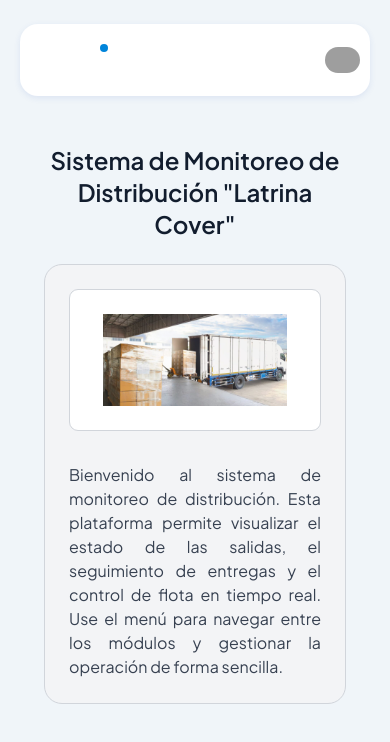
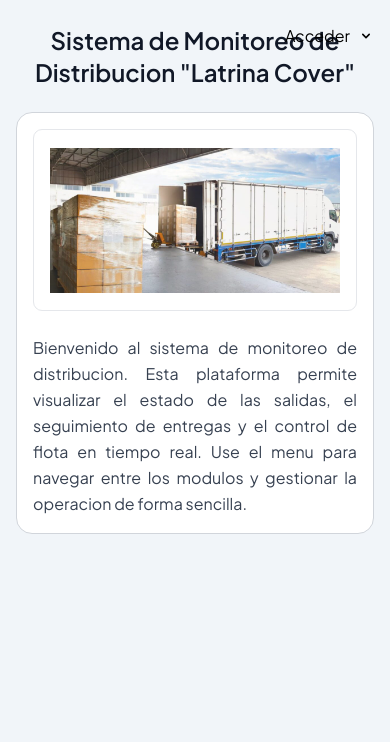
Before and after one commit to lim2002/Frontend_Monitoreo_Latrina, a React (Vite) app: page / in a window 390 px wide. Shown: the top 742 px of the page. Built offline with nearby package versions, Linux system fonts and the light colour scheme; grey boxes are pictures that could not be loaded; some icons are missing.

Commit message:
Modificacion de las pantallas de acceso y el menu dinamico por roles

```diff
--- a/src/layouts/full/shared/logo/FullLogo.tsx
+++ b/src/layouts/full/shared/logo/FullLogo.tsx
@@ -4,7 +4,7 @@ import Logo from "/src/assets/images/logos/logo_proyecto.png";
 import { Link } from "react-router";
 const FullLogo = () => {
   return (
-    <Link to={"/"}>
+    <Link to={"/inicio"}>
       <img src={Logo} alt="logo" className="block" />
     </Link>
   );
--- a/src/layouts/full/shared/logo/Logo.tsx
+++ b/src/layouts/full/shared/logo/Logo.tsx
@@ -4,7 +4,7 @@ import { Link } from 'react-router';
 
 const Logo = () => {
   return (
-   <Link to={'/'}>
+   <Link to={'/inicio'}>
       <img src={LogoIcon} alt="logo" />
     </Link>
   )
--- a/src/layouts/full/sidebar/MobileSidebar.tsx
+++ b/src/layouts/full/sidebar/MobileSidebar.tsx
@@ -8,6 +8,21 @@ import FullLogo from "../shared/logo/FullLogo";
 import 'simplebar-react/dist/simplebar.min.css';
 
 const MobileSidebar = () => {
+  // Determine role from localStorage (supports 'role' or 'rol').
+  const role =
+    (typeof window !== "undefined" && (localStorage.getItem("role") || localStorage.getItem("rol"))) ||
+    "administrador";
+
+  // Filter sidebar sections based on role.
+  const filteredSidebar = React.useMemo(() => {
+    if (role?.toLowerCase() === "administrador") {
+      return SidebarContent.filter((s) => s.heading === "Menu Administrador");
+    }
+    if (role?.toLowerCase() === "conductor") {
+      return SidebarContent.filter((s) => s.heading === "Menu");
+    }
+    return SidebarContent;
+  }, [role]);
   return (
     <>
       <div>
@@ -21,8 +36,8 @@ const MobileSidebar = () => {
           <SimpleBar className="h-[calc(100vh_-_242px)]">
             <SidebarItems className=" mt-2">
               <SidebarItemGroup className="sidebar-nav hide-menu">
-                {SidebarContent &&
-                  SidebarContent?.map((item, index) => (
+                {filteredSidebar &&
+                  filteredSidebar?.map((item, index) => (
                     <div className="caption" key={item.heading}>
                       <React.Fragment key={index}>
                         <h5 className="text-dark/60 uppercase font-medium leading-6 text-xs pb-2 ps-6">
--- a/src/layouts/full/sidebar/Sidebar.tsx
+++ b/src/layouts/full/sidebar/Sidebar.tsx
@@ -1,5 +1,5 @@
 
-import {  Sidebar, SidebarItemGroup, SidebarItems } from "flowbite-react";
+import { Sidebar, SidebarItemGroup, SidebarItems } from "flowbite-react";
 import SidebarContent from "./Sidebaritems";
 import NavItems from "./NavItems";
 import SimpleBar from "simplebar-react";
@@ -8,7 +8,22 @@ import FullLogo from "../shared/logo/FullLogo";
 import NavCollapse from "./NavCollapse";
 
 const SidebarLayout = () => {
+  // Determine role from localStorage (supports 'role' or 'rol').
+  const role =
+    (typeof window !== "undefined" && (localStorage.getItem("role") || localStorage.getItem("rol"))) ||
+    "administrador";
 
+  // Filter sidebar sections based on role.
+  const filteredSidebar = React.useMemo(() => {
+    if (role?.toLowerCase() === "administrador") {
+      return SidebarContent.filter((s) => s.heading === "Menu Administrador");
+    }
+    if (role?.toLowerCase() === "conductor") {
+      return SidebarContent.filter((s) => s.heading === "Menu");
+    }
+    // Fallback to all if role is unknown
+    return SidebarContent;
+  }, [role]);
 
   return (
     <>
@@ -24,8 +39,8 @@ const SidebarLayout = () => {
             <SidebarItems className=" mt-2">
               <SidebarItemGroup
                className="sidebar-nav hide-menu">
-                {SidebarContent &&
-                  SidebarContent?.map((item, index) => (
+                {filteredSidebar &&
+                  filteredSidebar?.map((item, index) => (
                     <div className="caption" key={item.heading}>
                       <React.Fragment key={index}>
                         <h5 className="text-dark/60 uppercase font-medium leading-6 text-xs pb-2 ps-6">
--- a/src/routes/Router.tsx
+++ b/src/routes/Router.tsx
@@ -11,8 +11,10 @@ import Loadable from 'src/layouts/full/shared/loadable/Loadable';
 const FullLayout = Loadable(lazy(() => import('../layouts/full/FullLayout')));
 const BlankLayout = Loadable(lazy(() => import('../layouts/blank/BlankLayout')));
 
-// Home (replaces Dashboard as landing)
-const Home = Loadable(lazy(() => import('../views/home/Home')));
+// Home principal (dentro del layout con menú)
+import Home from '../views/home/Home';
+// Pantalla de bienvenida (sin menú)
+const Welcome = Loadable(lazy(() => import('../views/landing/Welcome')));
 
 // utilities
 const Typography = Loadable(lazy(() => import("../views/typography/Typography")));
@@ -51,11 +53,24 @@ const SamplePage = Loadable(lazy(() => import('../views/sample-page/SamplePage')
 const Error = Loadable(lazy(() => import('../views/auth/error/Error')));
 
 const Router = [
+  // Primero: rutas sin menú (pantalla de bienvenida y auth)
+  {
+    path: '/',
+    element: <BlankLayout />,
+    children: [
+      { path: '/', exact: true, element: <Welcome /> },
+      { path: '/auth/login', element: <Login /> },
+      { path: '/auth/register', element: <Register /> },
+      { path: '404', element: <Error /> },
+      { path: '/auth/404', element: <Error /> },
+    ],
+  },
+  // Después: rutas del app con menú
   {
     path: '/',
     element: <FullLayout />,
     children: [
-      { path: '/', exact: true, element: <Home/> },
+      { path: '/inicio', exact: true, element: <Home/> },
       { path: '/ui/typography', exact: true, element: <Typography/> },
       { path: '/ui/table', exact: true, element: <Table/> },
       { path: '/ui/form', exact: true, element: <Form/> },
@@ -79,18 +94,6 @@ const Router = [
       { path: '*', element: <Navigate to="/auth/404" /> },
     ],
   },
-  {
-    path: '/',
-    element: <BlankLayout />,
-    children: [
-      { path: '/auth/login', element: <Login /> },
-      { path: '/auth/register', element: <Register /> },
-      { path: '404', element: <Error /> },
-      { path: '/auth/404', element: <Error /> },
-      { path: '*', element: <Navigate to="/auth/404" /> },
-    ],
-  }
-  ,
 ];
 
 const router = createBrowserRouter(Router)
--- a/src/views/home/Home.tsx
+++ b/src/views/home/Home.tsx
@@ -1,10 +1,10 @@
-import logo from '/src/assets/images/pictures/imagen-home.jpg';
+import logo from "/src/assets/images/pictures/imagen-home.jpg";
 
 const Home = () => {
   return (
     <div className="p-6 md:p-8">
       <h1 className="text-2xl md:text-3xl font-semibold text-center mb-6">
-        Sistema de Monitoreo de Distribución "Latrina Cover"
+        Sistema de Monitoreo de Distribucion "Latrina Cover"
       </h1>
 
       <div className="border border-gray-300 rounded-lg bg-gray-100 dark:bg-gray-800 p-6 md:p-10">
@@ -15,10 +15,9 @@ const Home = () => {
         </div>
 
         <p className="mt-8 text-gray-700 dark:text-gray-200 max-w-4xl mx-auto text-justify">
-          Bienvenido al sistema de monitoreo de distribución. Esta plataforma
-          permite visualizar el estado de las salidas, el seguimiento de
-          entregas y el control de flota en tiempo real. Use el menú para
-          navegar entre los módulos y gestionar la operación de forma sencilla.
+          Bienvenido al sistema de monitoreo de distribucion. Esta plataforma permite visualizar el estado de las
+          salidas, el seguimiento de entregas y el control de flota en tiempo real. Use el menu para navegar entre los
+          modulos y gestionar la operacion de forma sencilla.
         </p>
       </div>
     </div>
--- /dev/null
+++ b/src/views/landing/Welcome.tsx
@@ -0,0 +1,53 @@
+import { Dropdown, DropdownItem } from "flowbite-react";
+import { useNavigate } from "react-router";
+import logo from "/src/assets/images/pictures/imagen-home.jpg";
+
+const Welcome = () => {
+  const navigate = useNavigate();
+
+  const accessAs = (role: "administrador" | "conductor") => {
+    if (typeof window !== "undefined") {
+      localStorage.setItem("role", role);
+    }
+    // Ir a la pantalla Home (con men� filtrado por rol)
+    navigate("/inicio");
+  };
+
+  return (
+    <div className="min-h-screen bg-slate-100 dark:bg-gray-900">
+      <div className="relative max-w-6xl mx-auto px-4 py-6 md:py-10">
+        {/* Acceder - esquina superior derecha */}
+        <div className="absolute right-4 top-6 md:right-6">
+          <Dropdown label="Acceder" inline className="rounded-sm min-w-[200px]">
+            <DropdownItem onClick={() => accessAs("administrador")}>
+              Acceder como Administrador
+            </DropdownItem>
+            <DropdownItem onClick={() => accessAs("conductor")}>
+              Acceder como Conductor
+            </DropdownItem>
+          </Dropdown>
+        </div>
+
+        <h1 className="text-2xl md:text-3xl font-semibold text-center mb-6 text-gray-900 dark:text-gray-100">
+          Sistema de Monitoreo de Distribucion "Latrina Cover"
+        </h1>
+
+        <div className="border border-gray-300 dark:border-gray-700 rounded-2xl bg-white dark:bg-gray-800 p-4 md:p-8">
+          <div className="flex justify-center">
+            <div className="w-full max-w-3xl aspect-video bg-white dark:bg-gray-900 border border-gray-200 dark:border-gray-700 rounded-md flex items-center justify-center overflow-hidden">
+              <img src={logo} alt="Imagen de bienvenida" className="object-contain w-full h-full p-4 md:p-6 opacity-90" />
+            </div>
+          </div>
+
+          <p className="mt-6 md:mt-8 text-gray-700 dark:text-gray-200 max-w-4xl mx-auto text-justify leading-relaxed">
+            Bienvenido al sistema de monitoreo de distribucion. Esta plataforma permite visualizar el estado de las
+            salidas, el seguimiento de entregas y el control de flota en tiempo real. Use el menu para navegar entre los
+            modulos y gestionar la operacion de forma sencilla.
+          </p>
+        </div>
+      </div>
+    </div>
+  );
+};
+
+export default Welcome;
```
Also changed, not shown: 1 other file (tests, documents, lock files or other folders).
